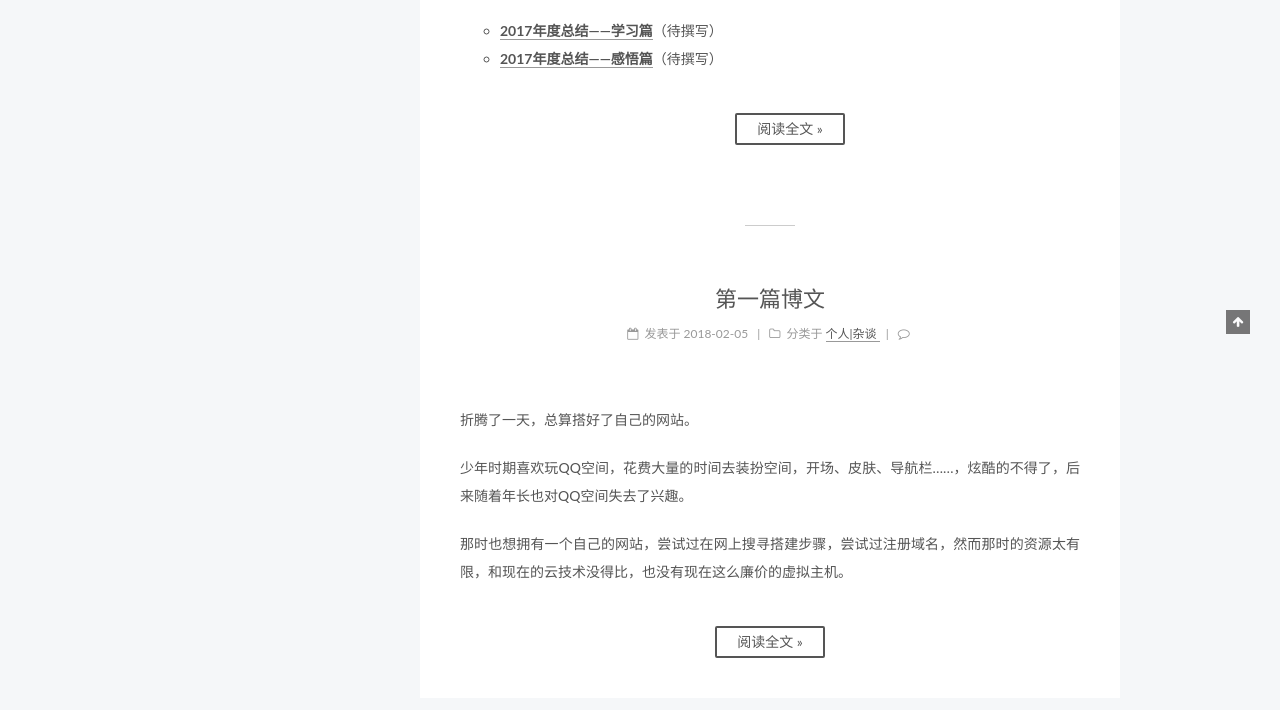
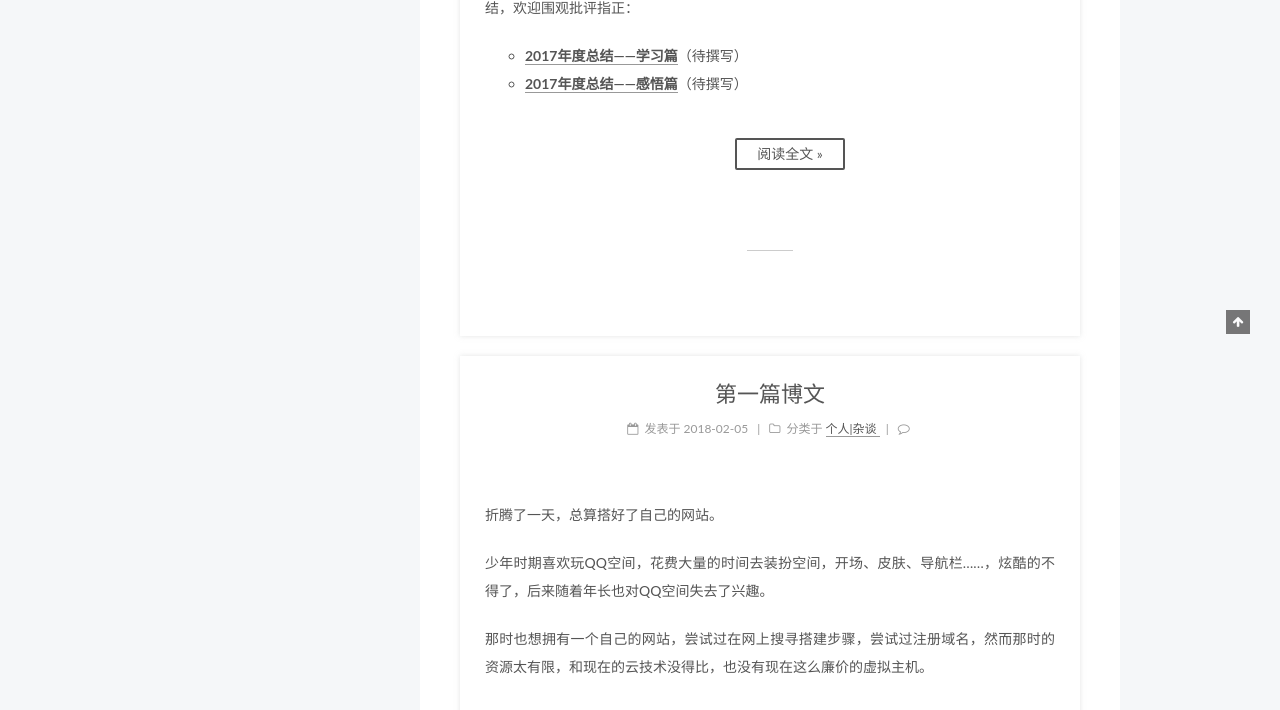
Before and after one commit to lu5230338/lu5230338.github.io, a plain HTML site: page index.html in a window 1280 px wide. Shown: the part 566-1276 px from the top of the page. Drawn offline with Linux system fonts and the light colour scheme; some packages are replaced by stand-ins of ours; a script that the page names is missing.

Commit message:
Site updated: 2018-02-15 16:54:59

```diff
--- a/css/main.css
+++ b/css/main.css
@@ -1823,7 +1823,7 @@ pre .javascript .function {
   width: 4px;
   height: 4px;
   border-radius: 50%;
-  background: #cbff83;
+  background: #adfff9;
 }
 .links-of-blogroll {
   font-size: 13px;
@@ -2991,3 +2991,9 @@ pre .javascript .function {
     text-align: justify;
   }
 }
+.post {
+  margin-bottom: 20px;
+  padding: 25px;
+  -webkit-box-shadow: 0 0 5px rgba(202,203,203,0.5);
+  -moz-box-shadow: 0 0 5px rgba(202,203,204,0.5);
+}
```
